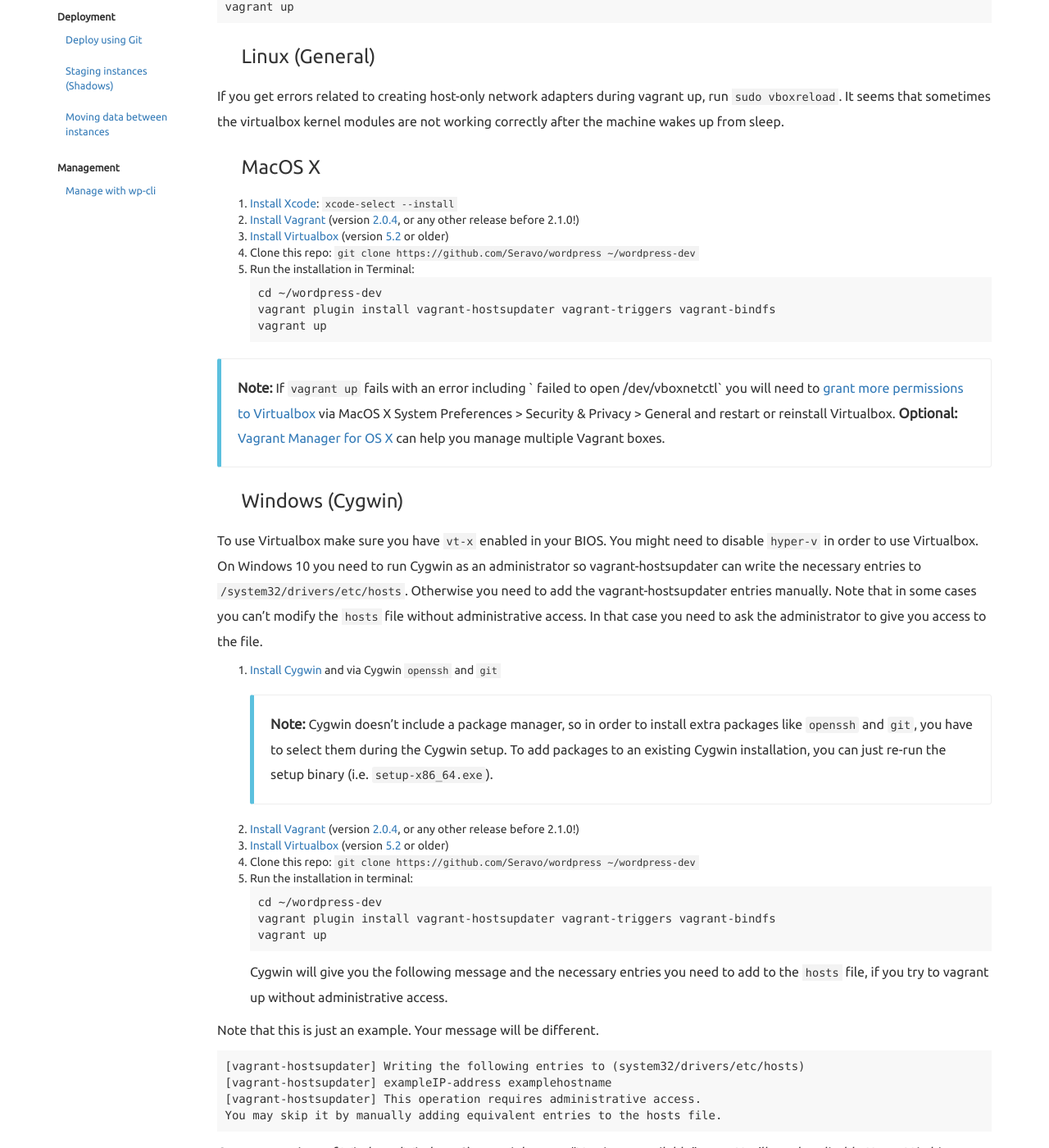
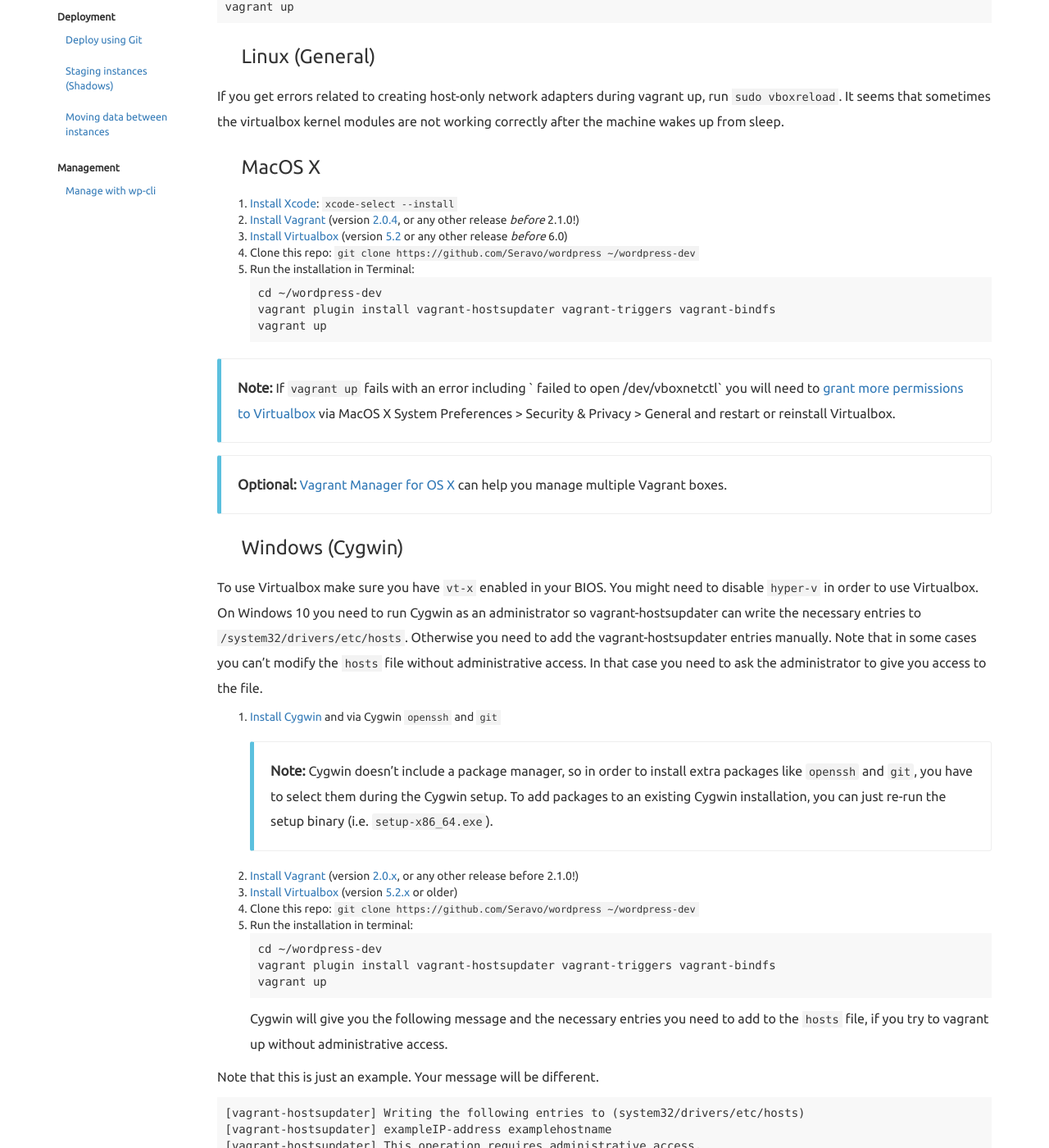
Before and after one commit to Seravo/docs, a Jekyll site: the page built from _posts/2015-10-12-how-to-install.md, in a window 1280 px wide and 1400 px high, scrolled down 1485 px. Shown: the whole window at 82% size. Built offline with Jekyll 4.4.1, drawn with Linux system fonts in a browser that asks for light colours; nearby versions of some CDN libraries.

Commit message:
Emphasize Vagrant and Virtualbox version requirements

````diff
--- a/_posts/2015-10-12-how-to-install.md
+++ b/_posts/2015-10-12-how-to-install.md
@@ -77,9 +77,11 @@
 
 ### MacOS X
 
+
+
 1. [Install Xcode](https://developer.apple.com/xcode/downloads/): `xcode-select --install`
-2. [Install Vagrant](http://docs.vagrantup.com/v2/installation/) (version [2.0.4](https://releases.hashicorp.com/vagrant/2.0.4/), or any other release before 2.1.0!)
-3. [Install Virtualbox](https://www.virtualbox.org/wiki/Downloads) (version [5.2](https://www.virtualbox.org/wiki/Download_Old_Builds_5_2) or older)
+2. [Install Vagrant](http://docs.vagrantup.com/v2/installation/) (version [2.0.4](https://releases.hashicorp.com/vagrant/2.0.4/), or any other release *before* 2.1.0!)
+3. [Install Virtualbox](https://www.virtualbox.org/wiki/Downloads) (version [5.2](https://www.virtualbox.org/wiki/Download_Old_Builds_5_2) or any other release *before* 6.0)
 4. Clone this repo: `git clone https://github.com/Seravo/wordpress ~/wordpress-dev`
 5. Run the installation in Terminal:
 ```
@@ -89,6 +91,7 @@
 ```
 
 > **Note:** If `vagrant up` fails with an error including ` failed to open /dev/vboxnetctl` you will need to [grant more permissions to Virtualbox](https://developer.apple.com/library/archive/technotes/tn2459/_index.html) via MacOS X System Preferences > Security & Privacy > General and restart or reinstall Virtualbox.
+
 > **Optional:** [Vagrant Manager for OS X](http://vagrantmanager.com/) can help you manage multiple Vagrant boxes.
 
 ### Windows (Cygwin)
@@ -100,8 +103,8 @@
 
 1. [Install Cygwin](https://www.cygwin.com/) and via Cygwin `openssh` and `git`
     > **Note:** Cygwin doesn't include a package manager, so in order to install extra packages like `openssh` and `git`, you have to select them during the Cygwin setup. To add packages to an existing Cygwin installation, you can just re-run the setup binary (i.e. `setup-x86_64.exe`).
-2. [Install Vagrant](http://docs.vagrantup.com/v2/installation/) (version [2.0.4](https://releases.hashicorp.com/vagrant/2.0.4/), or any other release before 2.1.0!)
-3. [Install Virtualbox](https://www.virtualbox.org/wiki/Downloads) (version [5.2](https://www.virtualbox.org/wiki/Download_Old_Builds_5_2) or older)
+2. [Install Vagrant](http://docs.vagrantup.com/v2/installation/) (version [2.0.x](https://releases.hashicorp.com/vagrant/2.0.4/), or any other release before 2.1.0!)
+3. [Install Virtualbox](https://www.virtualbox.org/wiki/Downloads) (version [5.2.x](https://www.virtualbox.org/wiki/Download_Old_Builds_5_2) or older)
 4. Clone this repo: `git clone https://github.com/Seravo/wordpress ~/wordpress-dev`
 5. Run the installation in terminal:
 ```
````
Also changed, not shown: _posts/2015-10-15-vagrant-box.md (+2 -2 lines).
